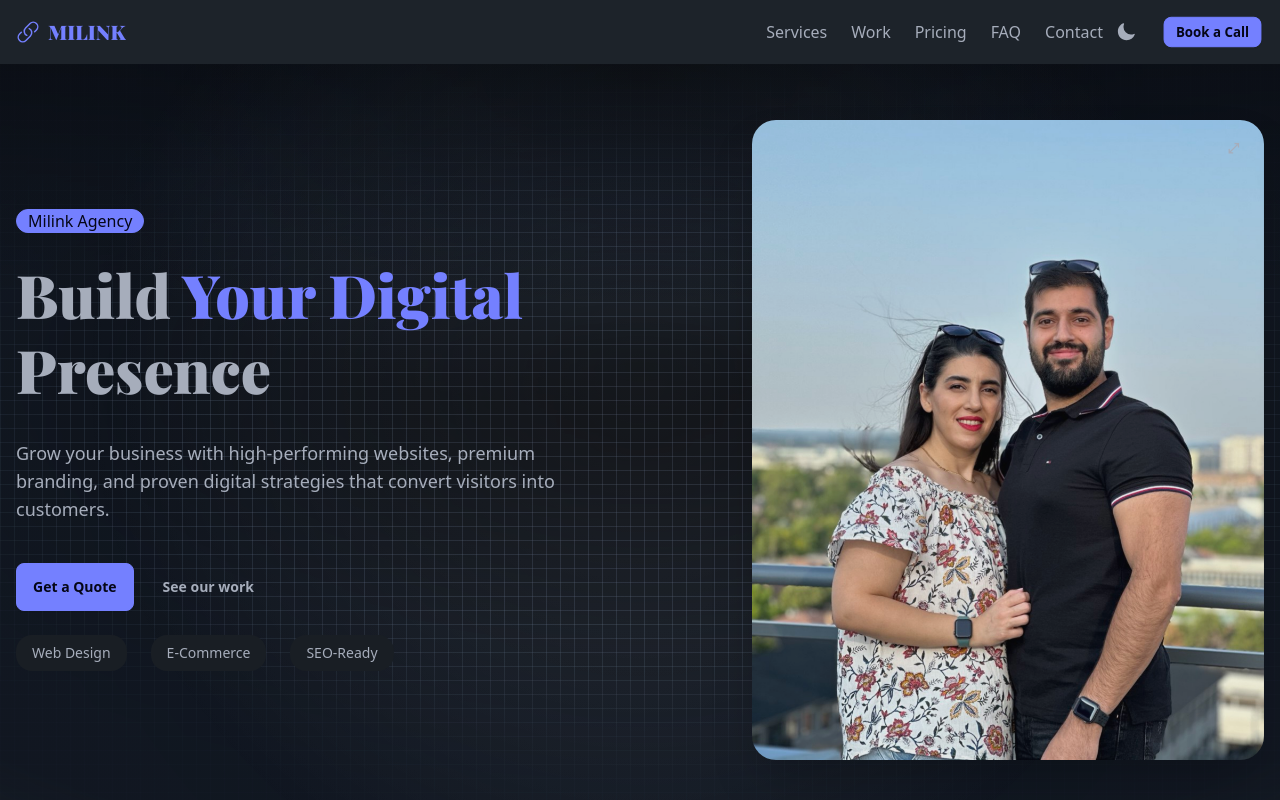
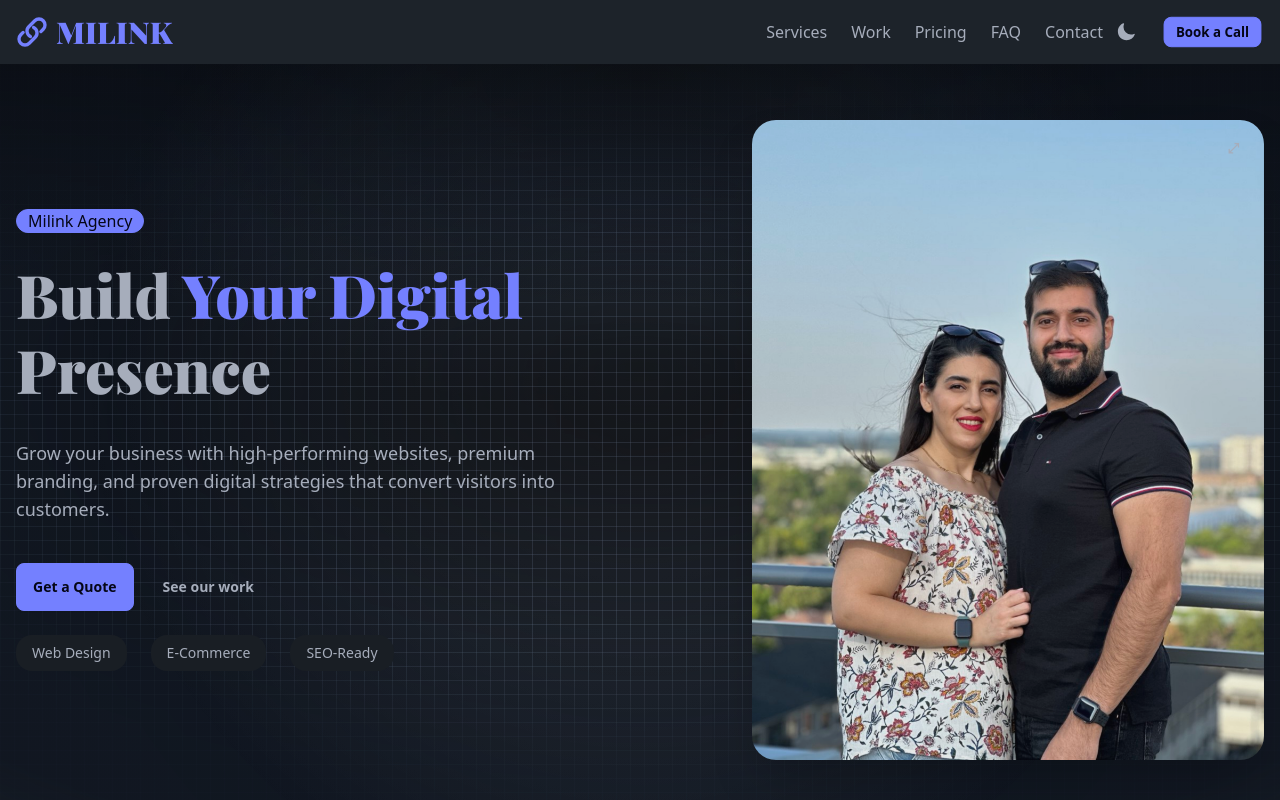
Before and after one commit to miladmo68/milink-pro, a React (Vite) app: page / in a window 1280 px wide. Shown: the top 800 px of the page. Built offline with nearby package versions, Linux system fonts and the light colour scheme; the HTML template or start-up script is replaced by a standard one.

Commit message:
hero fixed

```diff
--- a/src/components/Navbar.jsx
+++ b/src/components/Navbar.jsx
@@ -34,9 +34,9 @@ export default function Navbar() {
             {/* ✅ Logo with Icon */}
             <a
               href="#home"
-              className="flex items-center gap-2 text-xl font-display font-extrabold text-primary"
+              className="flex items-center gap-2 text-3xl font-display font-extrabold text-primary"
             >
-              <LinkIcon className="w-6 h-6" />
+              <LinkIcon className="w-8 h-8 " strokeWidth={2.5} />
               MILINK
             </a>
           </div>
```
